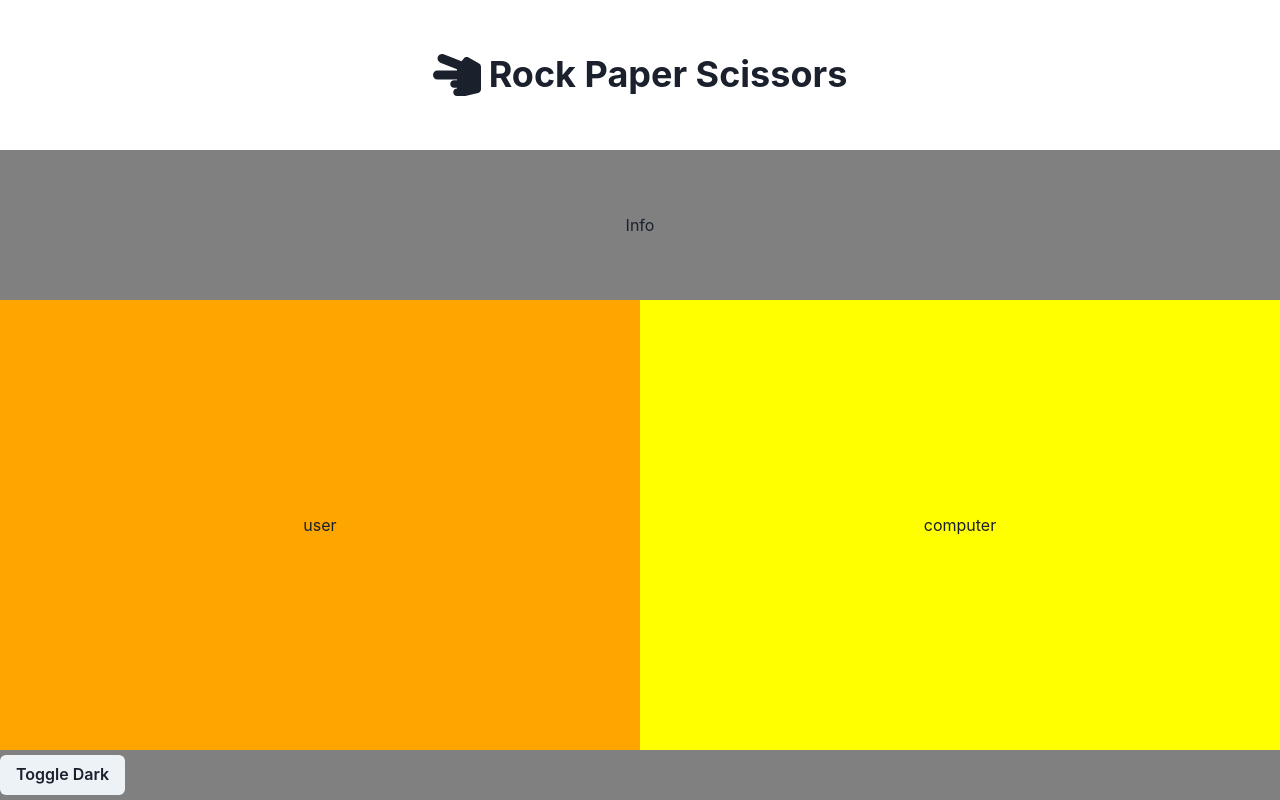
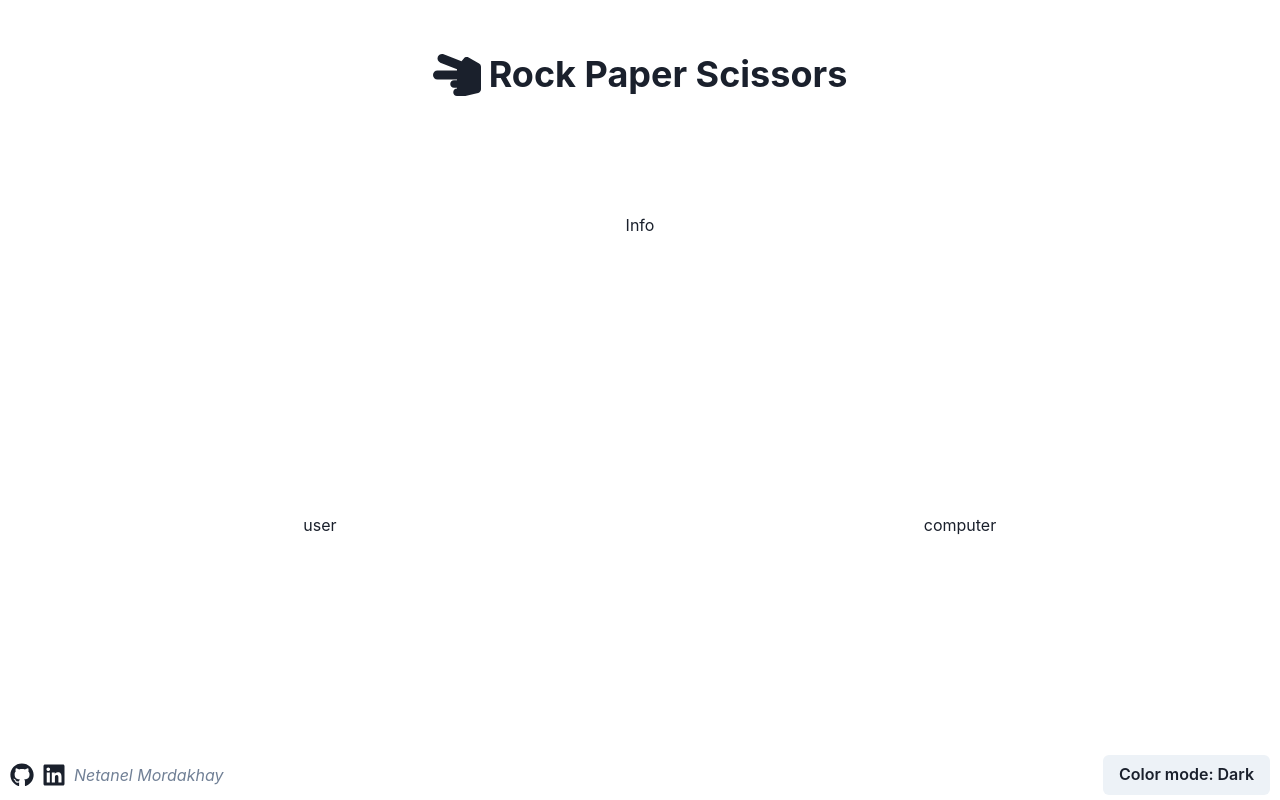
Before and after one commit to Netanel-Mordakhay/Rock-Paper-Scissors-Lizard-Spock, a React app: page / in a window 1280 px wide. Built offline with nearby package versions, Linux system fonts and the light colour scheme; the HTML template or start-up script is replaced by a standard one.

Commit message:
Footer built

```diff
--- a/src/App.tsx
+++ b/src/App.tsx
@@ -1,6 +1,6 @@
 import { Grid, GridItem } from "@chakra-ui/react";
 import Header from "./components/Header";
-import ColorSwitch from "./components/ColorSwitch";
+import FooterBar from "./components/FooterBar";
 
 function App() {
   return (
@@ -18,7 +18,7 @@ function App() {
                 "footer footer"`,
         }}
         gridTemplateRows={{
-          base: "80px 0.6fr 1fr 1fr 25px",
+          base: "80px 0.6fr 1fr 1fr 60px",
           lg: "150px 150px 1fr 50px",
         }}
         gridTemplateColumns={{ base: '"repeat(2, 1fr)"', lg: "repeat(2, 1fr)" }}
@@ -29,17 +29,17 @@ function App() {
         <GridItem area={"header"} className="contentBox centered">
           <Header />
         </GridItem>
-        <GridItem bg="gray" area={"info"} className="contentBox centered">
+        <GridItem area={"info"} className="contentBox centered">
           Info
         </GridItem>
-        <GridItem bg="orange" area={"user"} className="contentBox centered">
+        <GridItem area={"user"} className="contentBox centered">
           user
         </GridItem>
-        <GridItem bg="yellow" area={"computer"} className="contentBox centered">
+        <GridItem area={"computer"} className="contentBox centered">
           computer
         </GridItem>
-        <GridItem bg="gray" area={"footer"} className="contentBox">
-          <ColorSwitch />
+        <GridItem area={"footer"} className="contentBox">
+          <FooterBar />
         </GridItem>
       </Grid>
     </>
--- a/src/components/ColorSwitch.tsx
+++ b/src/components/ColorSwitch.tsx
@@ -5,7 +5,7 @@ const ColorSwitch = () => {
 
   return (
     <Button onClick={toggleColorMode}>
-      Toggle {colorMode === "light" ? "Dark" : "Light"}
+      Color mode: {colorMode === "light" ? "Dark" : "Light"}
     </Button>
   );
 };
--- /dev/null
+++ b/src/components/FooterBar.tsx
@@ -0,0 +1,35 @@
+import { HStack, Text } from "@chakra-ui/react";
+import { FaGithub, FaLinkedin } from "react-icons/fa";
+import ColorSwitch from "./ColorSwitch";
+
+const FooterBar = () => {
+  return (
+    <HStack width="100%" justifyContent="space-between">
+      <HStack>
+        <a
+          href="https://github.com/Netanel-Mordakhay"
+          target="_blank"
+          rel="noopener noreferrer"
+          title="GitHub"
+        >
+          <FaGithub className="social-icon left-rotate" />
+        </a>
+        <a
+          href="https://linkedin.com/in/netanel-mordakhay/"
+          target="_blank"
+          rel="noopener noreferrer"
+          title="Linkedin"
+        >
+          <FaLinkedin className="social-icon left-rotate" />
+        </a>
+
+        <Text as="i" color="gray.500">
+          Netanel Mordakhay
+        </Text>
+      </HStack>
+      <ColorSwitch />
+    </HStack>
+  );
+};
+
+export default FooterBar;
--- a/src/index.css
+++ b/src/index.css
@@ -1,4 +1,5 @@
 .contentBox {
+  padding: 0 10px;
   display: flex;
   align-items: center;
 }
@@ -8,8 +9,16 @@
   text-align: center;
 }
 
+/* Animations */
+.left-rotate {
+  transition: transform 0.3s ease-in-out;
+}
+
+.left-rotate:hover {
+  transform: rotate(20deg);
+}
+
 /* Header */
-
 .logo-icon {
   font-size: 48px;
   transition: transform 0.3s ease-in-out;
@@ -18,3 +27,8 @@
 .header-container:hover .logo-icon {
   transform: rotate(20deg);
 }
+
+/* Footer */
+.social-icon {
+  font-size: 24px;
+}
```
Also changed, not shown: src/components/Footer.tsx (deleted).
